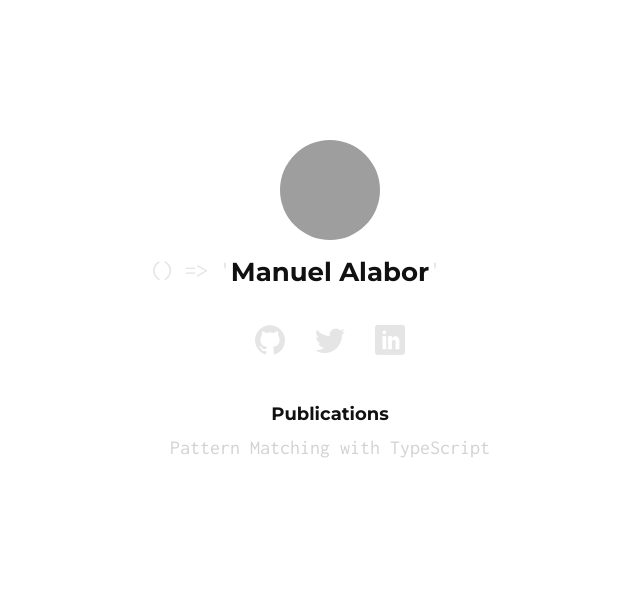
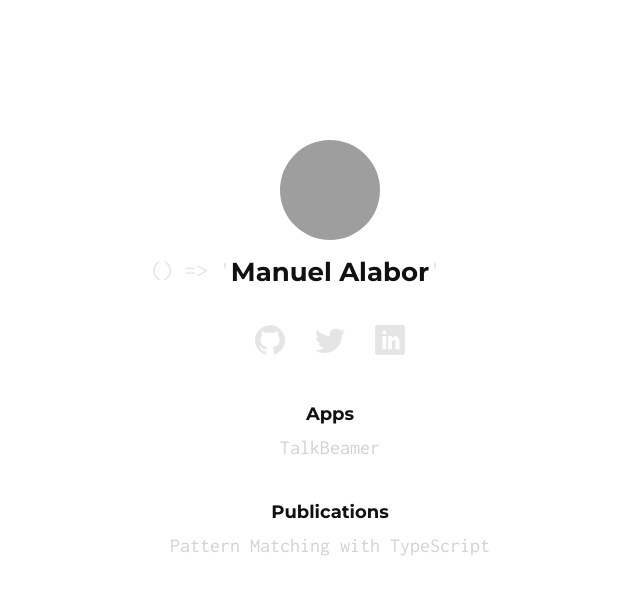
Before and after one commit to swissmanu/alabor.me, a Jekyll site: the page built from index.md, in a window 1280 px wide. Shown: the top 595 px of the page, without its empty margins (310-950 px from the left). Built offline with Jekyll 4.4.1, drawn with Linux system fonts in a browser that asks for light colours; some web fonts are replaced; grey boxes are pictures that could not be loaded.

Commit message:
Add Apps Section

```diff
--- a/_layouts/home.html
+++ b/_layouts/home.html
@@ -27,6 +27,14 @@ layout: page
       </ul>
     </nav>
   </section>
+  <section class="apps">
+    <header>
+      <h2>Apps</h2>
+    </header>
+    <ul>
+      <li><a href="talkbeamer">TalkBeamer</a></li>
+    </ul>
+  </section>
   {%- if site.posts.size > 0 -%}
   <section class="publications">
     <header>
--- a/_sass/_home.scss
+++ b/_sass/_home.scss
@@ -108,27 +108,27 @@
     color: rgba(0, 119, 181, 1);
   }
 
-  .publications {
+  .apps, .publications {
     margin-top: 40px;
   }
 
-  .publications h2 {
+  .apps h2, .publications h2 {
     font-size: 18px;
     font-weight: 300;
     margin: 0;
   }
 
-  .publications nav {
+  .apps ul, .publications ul {
     margin-top: 10px;
   }
 
-  .publications a {
+  .apps a, .publications a {
     color: rgba(210, 210, 210, 1);
     text-decoration: none;
     transition: color 250ms cubic-bezier(0.785, 0.135, 0.15, 0.86);
   }
 
-  .publications a:hover {
+  .apps a:hover, .publications a:hover {
     color: black;
   }
 
```
